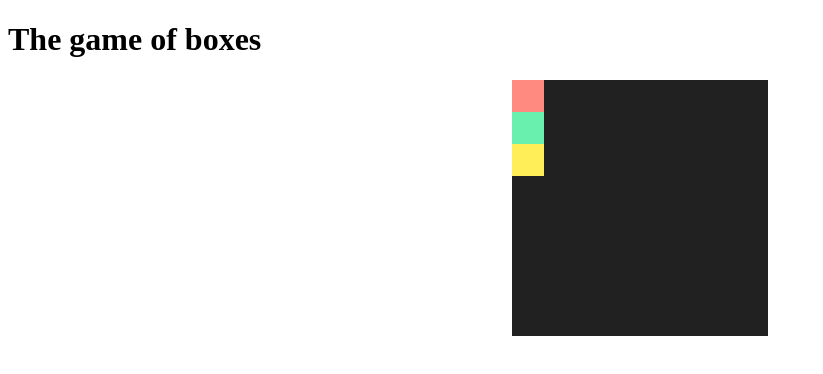
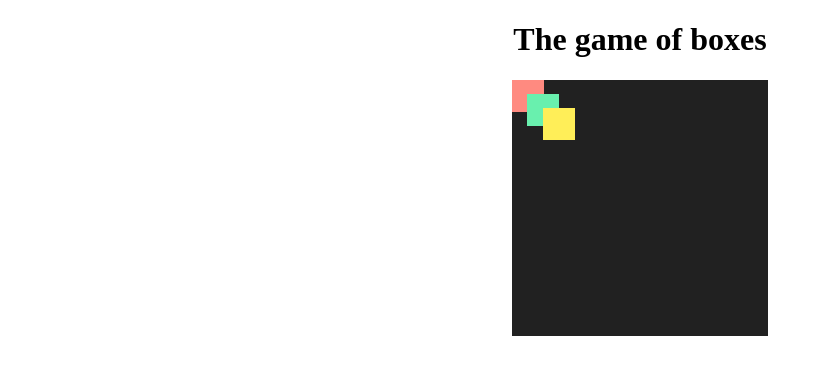
Before and after one commit to SUJALSINGH007/Sujal-fe, a website: page session8-takehome/index.html in a window 1280 px wide. Shown: the whole page, without its empty margins (0-823 px from the left). Drawn offline with Linux system fonts and the light colour scheme.

Commit message:
completed session 8 takehome

```diff
--- a/session8-takehome/style.css
+++ b/session8-takehome/style.css
@@ -1,3 +1,6 @@
+h1 {
+  text-align: center;
+}
 #parent {
   background-color: #212121;
   margin: auto;
@@ -22,8 +25,10 @@
   height: 2rem;
   background-color: #69f0ae;
   /* Position properties below this line */
+  bottom: 7%;
+  left: 6%;
   position: relative;
-
+  z-index: 2;
   /* Position properties above this line */
 }
 
@@ -33,6 +38,8 @@
   background-color: #ffee58;
   /* Position properties below this line */
   position: absolute;
-
+  z-index: 2;
+  top: 11%;
+  left: 12%;
   /* Position properties above this line */
 }
```
